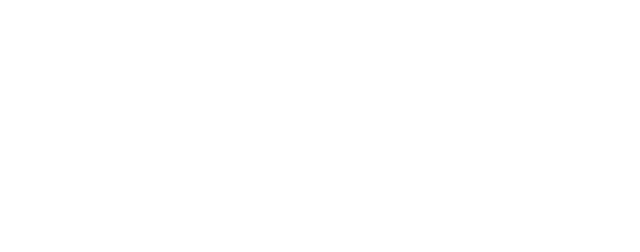
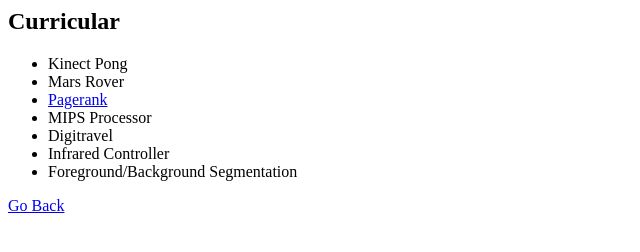
Before and after one commit to michaelore/portfolio, a plain HTML site: page content/curricular/index.html in a window 1280 px wide. Shown: the whole page, without its empty margins (0-640 px from the left). Drawn offline with Linux system fonts and the light colour scheme.

Commit message:
Added pagerank

```diff
--- a/content/curricular/index.html
+++ b/content/curricular/index.html
@@ -0,0 +1,15 @@
+<h2>Curricular</h2>
+
+<ul>
+	<li>Kinect Pong</li>
+	<li>Mars Rover</li>
+	<li><a href="pagerank/">Pagerank</a></li>
+	<li>MIPS Processor</li>
+	<li>Digitravel</li>
+	<li>Infrared Controller</li>
+	<li>Foreground/Background Segmentation</li>
+</ul>
+
+<div class="goback">
+	<a href="..">Go Back</a>
+</div>
```
Also changed, not shown: content/curricular/pagerank/index.html (+9 -0 lines), content/index.html (+1 -1 lines), layouts/default.html (+1 -1 lines), 1 other file.
